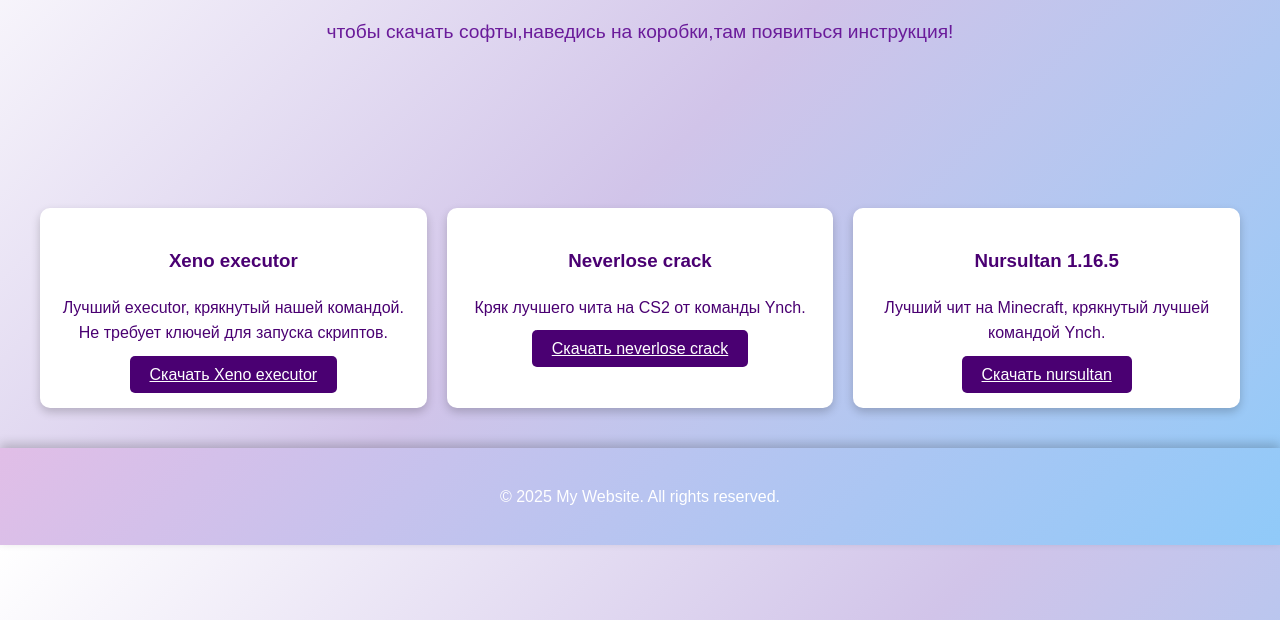
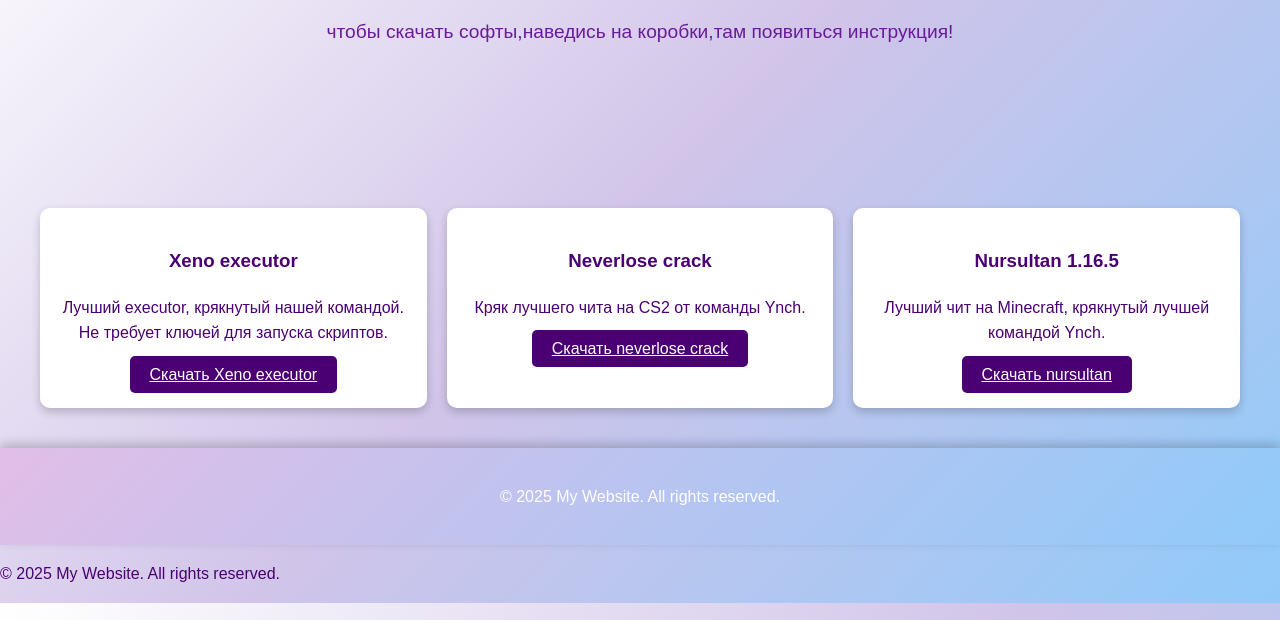
Before and after one commit to sigmanip/sigmanip.github.io, a plain HTML site: page index.html in a window 1280 px wide. Shown: the part 180-800 px from the top of the page. Drawn offline with Linux system fonts and the light colour scheme.

Commit message:
Update index.html

```diff
--- a/index.html
+++ b/index.html
@@ -101,6 +101,7 @@
         <h1>Добро пожаловать!</h1>
         <p>чтобы скачать софты,наведись на коробки,там появиться инструкция! </p>
     </section>
+
     <section class="services">
         <div class="service">
             <h3>Xeno executor</h3>
@@ -129,3 +130,7 @@
     </footer>
 </body>
 </html>
+        <p>&copy; 2025 My Website. All rights reserved.</p>
+    </footer>
+</body>
+</html>
```
